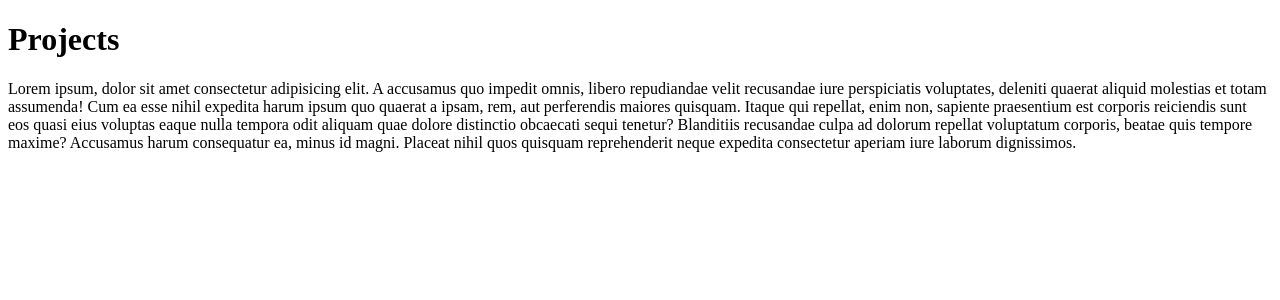
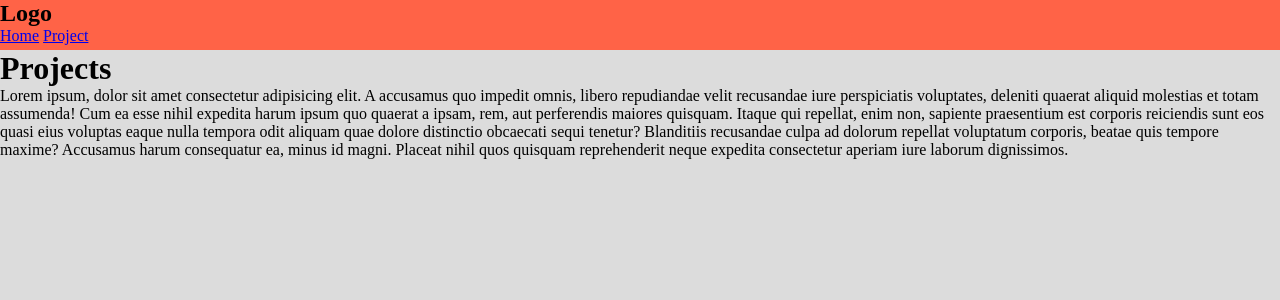
Before and after one commit to Mahmud-Alam/devsearchlive, a Django app: template projects/templates/projects/projects.html in a window 1280 px wide. Shown: the top 300 px of the page. Run offline with Django 3.2, Linux system fonts and the light colour scheme; the template is opened without the code that fills it, so the values that code supplies are empty.

Commit message:
add main.html for template inheritance

```diff
--- a/projects/templates/projects/projects.html
+++ b/projects/templates/projects/projects.html
@@ -7,7 +7,12 @@
     <title>Document</title>
 </head>
 <body>
+
+    {% extends 'main.html'%}
+
+    {% block content%}
     <h1>Projects</h1>
     <p>Lorem ipsum, dolor sit amet consectetur adipisicing elit. A accusamus quo impedit omnis, libero repudiandae velit recusandae iure perspiciatis voluptates, deleniti quaerat aliquid molestias et totam assumenda! Cum ea esse nihil expedita harum ipsum quo quaerat a ipsam, rem, aut perferendis maiores quisquam. Itaque qui repellat, enim non, sapiente praesentium est corporis reiciendis sunt eos quasi eius voluptas eaque nulla tempora odit aliquam quae dolore distinctio obcaecati sequi tenetur? Blanditiis recusandae culpa ad dolorum repellat voluptatum corporis, beatae quis tempore maxime? Accusamus harum consequatur ea, minus id magni. Placeat nihil quos quisquam reprehenderit neque expedita consectetur aperiam iure laborum dignissimos.</p>
+    {% endblock content%}
 </body>
 </html>
--- /dev/null
+++ b/templates/main.html
@@ -0,0 +1,24 @@
+<!DOCTYPE html>
+<html lang="en">
+<head>
+    <meta charset="UTF-8">
+    <meta http-equiv="X-UA-Compatible" content="IE=edge">
+    <meta name="viewport" content="width=device-width, initial-scale=1.0">
+    <title>Devserch</title>
+    <style>
+        body{
+            background-color: gainsboro;
+        }
+    </style>
+</head>
+<body>
+
+    {% include 'navbar.html' %}
+
+    {% block content %}
+
+
+    {% endblock content %}
+
+</body>
+</html>
--- /dev/null
+++ b/templates/navbar.html
@@ -0,0 +1,27 @@
+<!DOCTYPE html>
+<html lang="en">
+<head>
+    <meta charset="UTF-8">
+    <meta http-equiv="X-UA-Compatible" content="IE=edge">
+    <meta name="viewport" content="width=device-width, initial-scale=1.0">
+    <title>Document</title>
+    <style>
+        *{
+            padding: 0;
+            margin: 0;
+        }
+        div{
+            background-color: tomato;
+            height: 50px;
+            width: 100%;
+        }
+    </style>
+</head>
+<body>
+    <div>
+        <h2>Logo</h2>
+        <a href="/">Home</a>
+        <a href="/project/5">Project</a>
+    </div>
+</body>
+</html>
```
Also changed, not shown: projects/templates/projects/single-project.html (renamed from projects/templates/projects/single-projects.html, +6 -1 lines), projects/views.py (+5 -2 lines).
